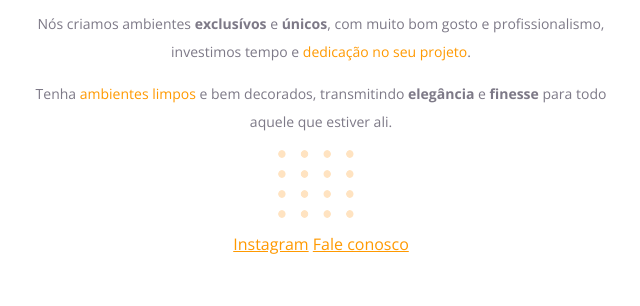
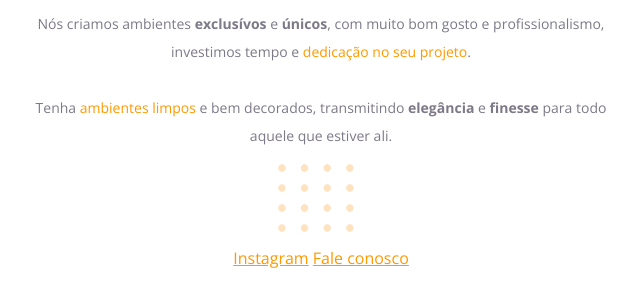
Before and after one commit to EvertonPSilva09/moveis-planejados, a plain HTML site: page index.html in a window 1280 px wide. Shown: the part 404-710 px from the top of the page, without its empty margins (319-959 px from the left). Drawn offline with nearby package versions, Linux system fonts and the light colour scheme.

Commit message:
ajustando quebras de linha

```diff
--- a/index.html
+++ b/index.html
@@ -27,9 +27,8 @@
         Nós criamos ambientes <strong>exclusívos</strong> e
         <strong>únicos</strong>, com muito bom gosto e profissionalismo,
         investimos tempo e <span>dedicação no seu projeto</span>.
-      </p>
-
-      <p>
+        <br/>
+        <br/>
         Tenha <span>ambientes limpos</span> e bem decorados, transmitindo
         <strong>elegância</strong> e <strong>finesse</strong>
         para todo aquele que estiver ali.
```
